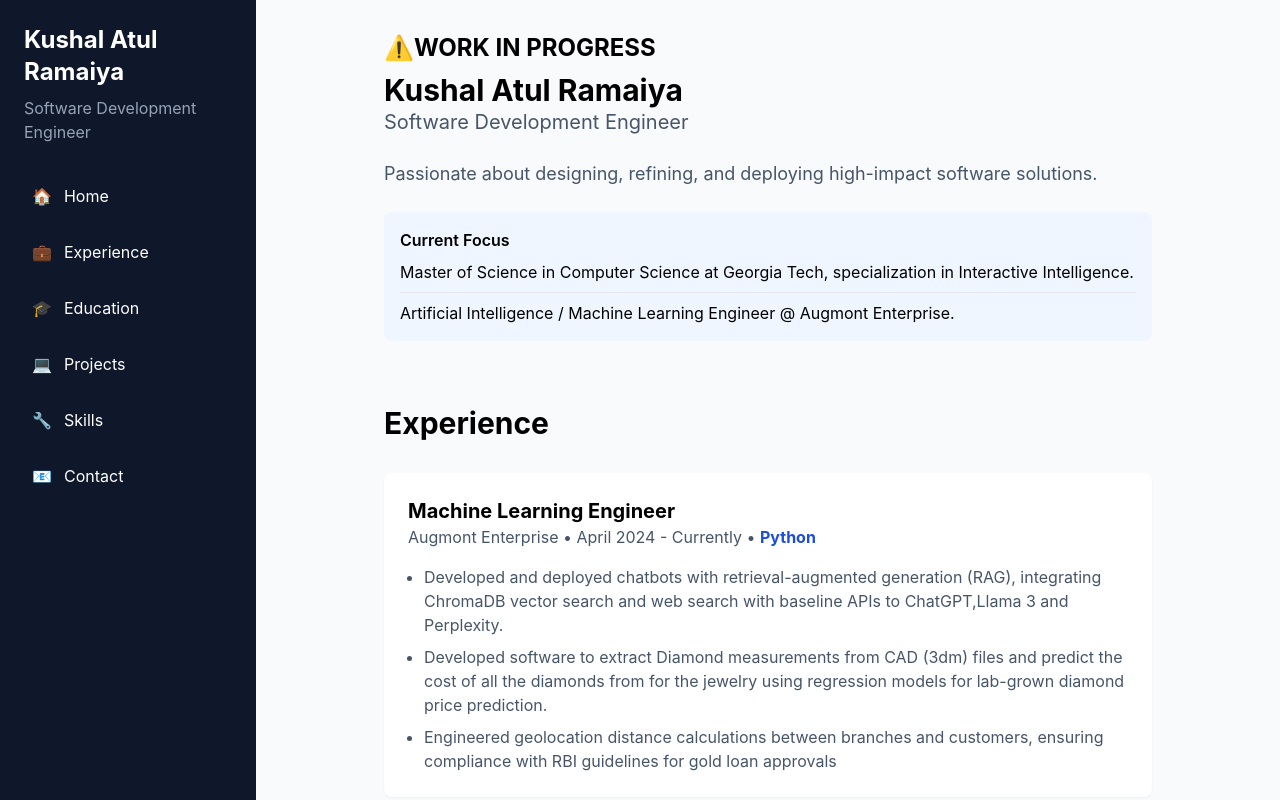
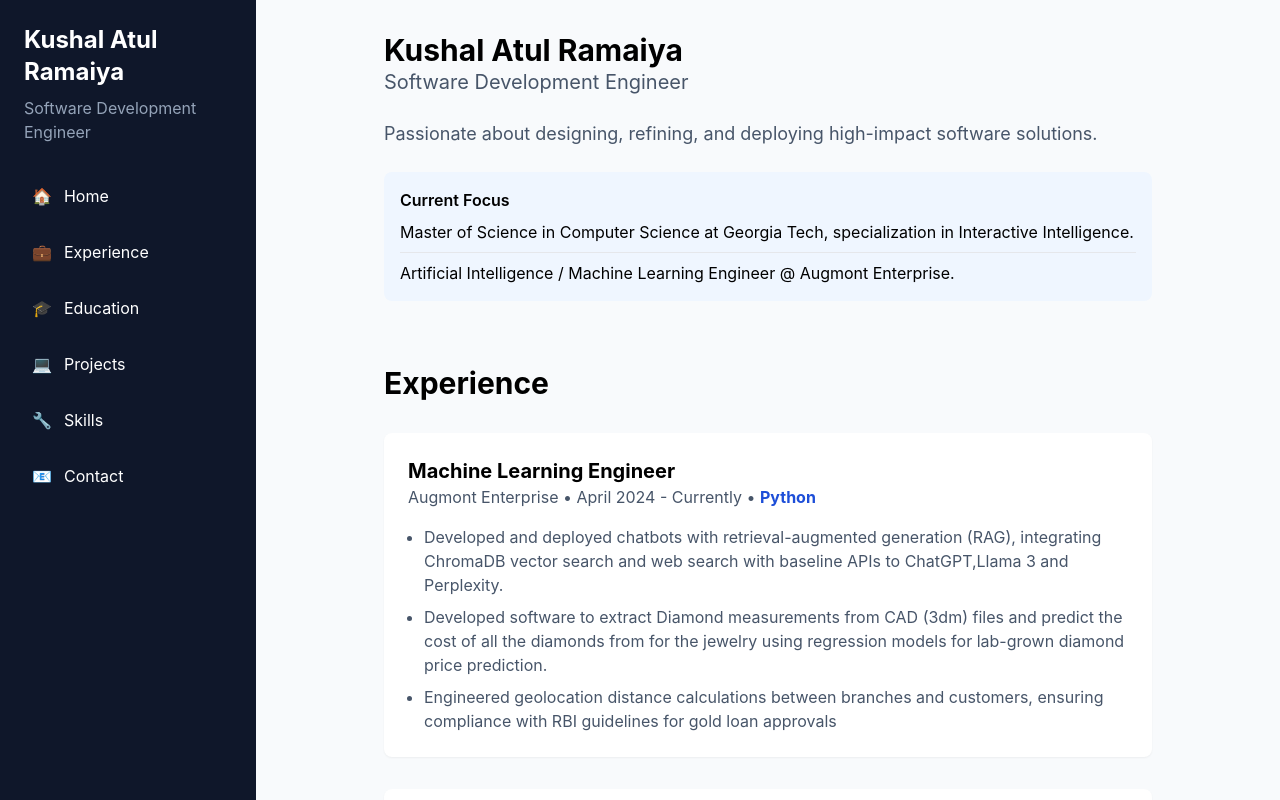
Before and after one commit to ramaiyaKushal/resume, a React (Create React App) app: page / in a window 1280 px wide. Shown: the top 800 px of the page. Built offline with nearby package versions, Linux system fonts and the light colour scheme.

Commit message:
Updated WIP

```diff
--- a/src/App.js
+++ b/src/App.js
@@ -73,7 +73,7 @@ const CVWebsite = () => {
             <section id="home" className="space-y-6">
               <div className="flex items-center space-x-4">
                 <div>
-                  <h1 className="text-2xl font-bold mb-2">⚠️WORK IN PROGRESS</h1>
+                  {/* <h1 className="text-2xl font-bold mb-2">⚠️WORK IN PROGRESS</h1> */}
                   <h1 className="text-3xl font-bold">Kushal Atul Ramaiya</h1>
                   <p className="text-xl text-slate-600">Software Development Engineer</p>
                 </div>
```
